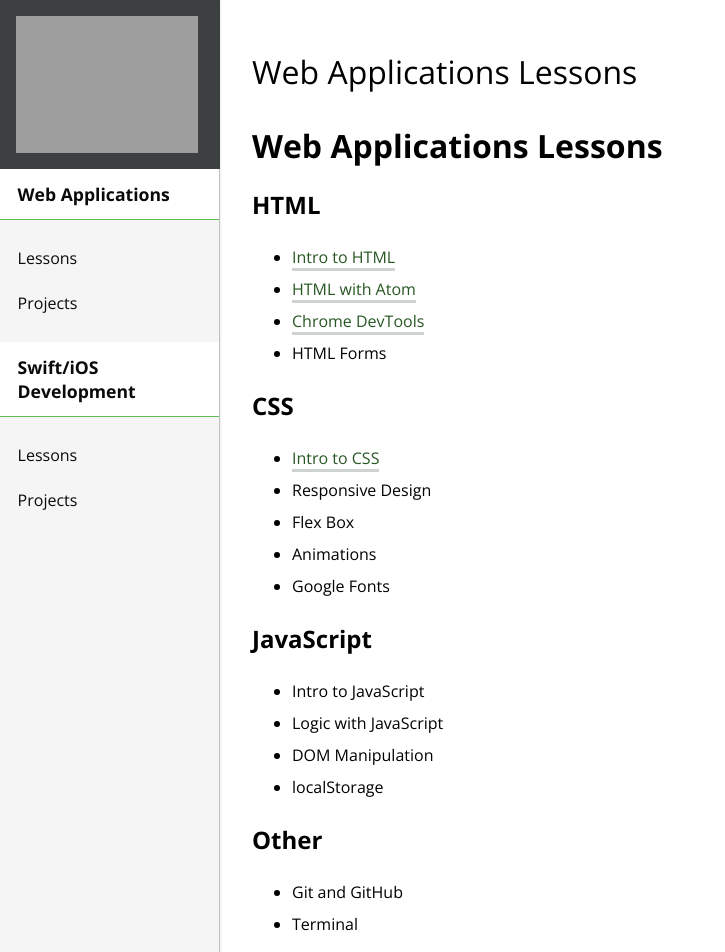
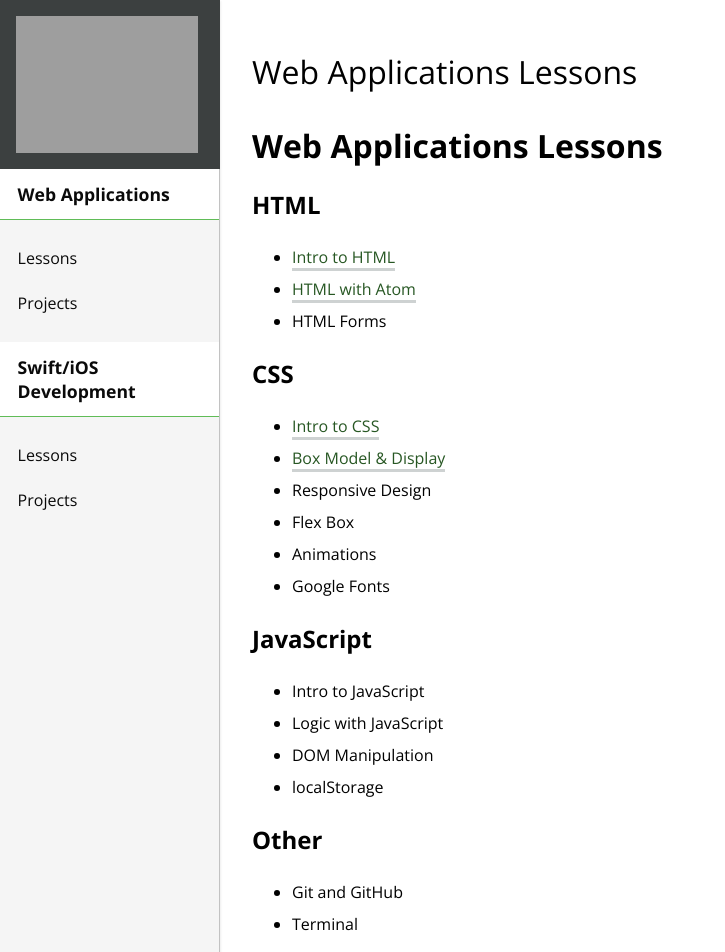
Before and after one commit to ameseee/kwk-curriculum-site, a Jekyll site: the page built from web-app/lessons/index.md, in a window 1280 px wide. Shown: the top 952 px of the page, without its empty margins (0-725 px from the left). Built offline with Jekyll 4.4.1, drawn with Linux system fonts in a browser that asks for light colours; nearby versions of some CDN libraries; our own code applies the rules of GitHub Pages for plain Markdown files.

Commit message:
Add link to Box Model & Display lesson

```diff
--- a/web-app/lessons/index.md
+++ b/web-app/lessons/index.md
@@ -3,11 +3,11 @@
 ## HTML
 - [Intro to HTML]({{ site.url }}/web-app/lessons/intro-html)
 - [HTML with Atom]({{ site.url }}/web-app/lessons/html-atom)
-- [Chrome DevTools]()
 - HTML Forms
 
 ## CSS
 - [Intro to CSS]({{ site.url }}/web-app/lessons/intro-css)
+- [Box Model & Display]({{ site.url }}/web-app/lessons/box-model-display)
 - Responsive Design
 - Flex Box
 - Animations
```
